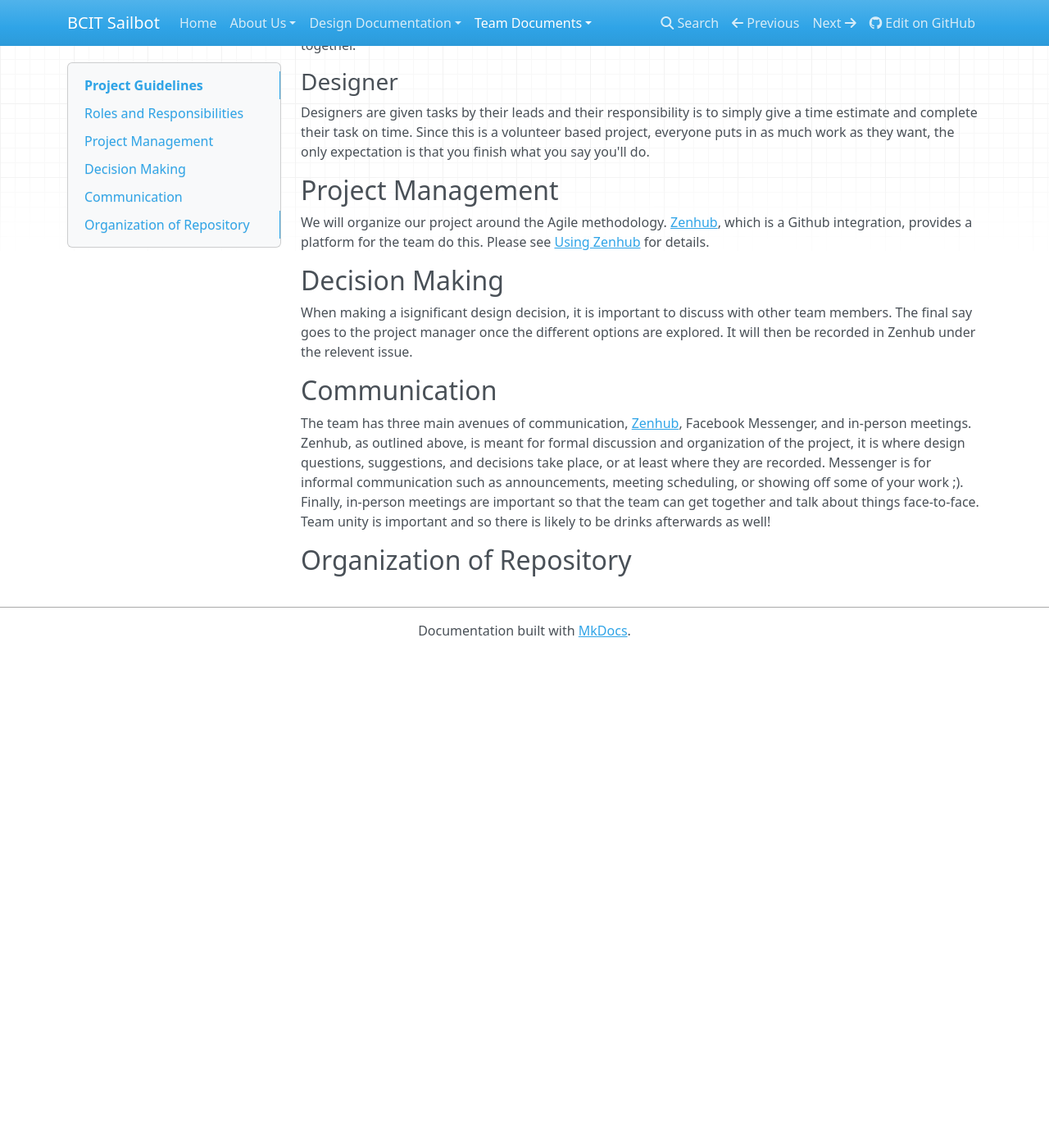
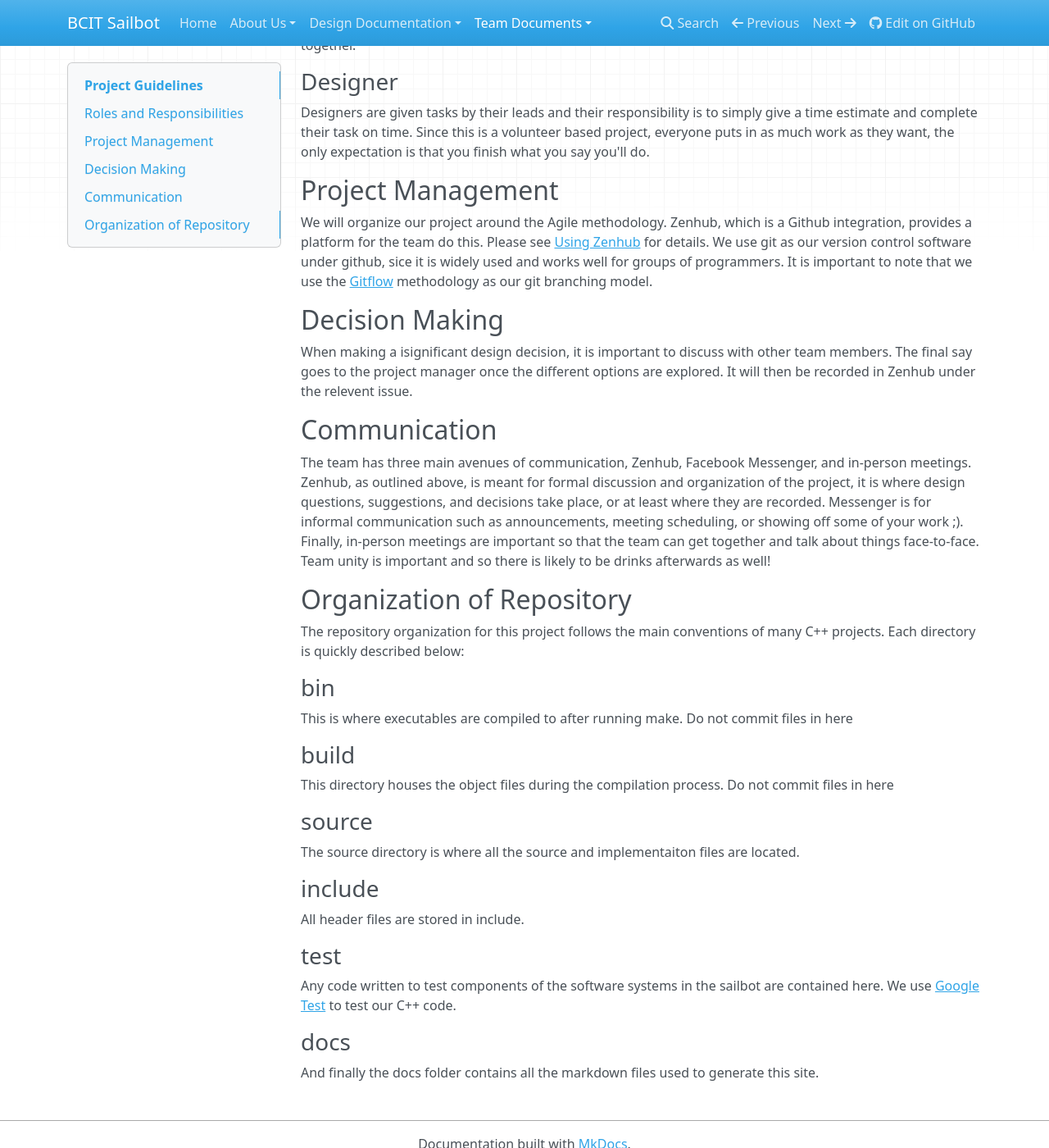
Before and after one commit to mattnite/BCIT-Sailbot, an MkDocs documentation site: the page built from docs/team/guidelines.md, in a window 1280 px wide and 1400 px high, scrolled down 437 px. Shown: the whole window at 82% size. Built offline with MkDocs 1.6.1, drawn with Linux system fonts in a browser that asks for light colours; nearby versions of some CDN libraries; old or Windows-style settings are respelled for this version of MkDocs; before the commit the page ends 1234 px from its top, so only the background shows below that.

Commit message:
finished guidelines

```diff
--- a/docs/team/guidelines.md
+++ b/docs/team/guidelines.md
@@ -29,9 +29,13 @@ is that you finish what you say you'll do.
 
 ## Project Management
 
-We will organize our project around the Agile methodology. [Zenhub](), which is
-a Github integration, provides a platform for the team do this. Please see
-[Using Zenhub](zenhub.md) for details.
+We will organize our project around the Agile methodology. Zenhub, which is a
+Github integration, provides a platform for the team do this. Please see [Using
+Zenhub](zenhub.md) for details. We use git as our version control software under
+github, sice it is widely used and works well for groups of programmers. It is
+important to note that we use the
+[Gitflow](nvie.com/posts/a-successful-git-branching-model/) methodology as our
+git branching model.
 
 ## Decision Making
 
@@ -41,7 +45,7 @@ are explored. It will then be recorded in Zenhub under the relevent issue.
 
 ## Communication
 
-The team has three main avenues of communication, [Zenhub](), Facebook
+The team has three main avenues of communication, Zenhub, Facebook
 Messenger, and in-person meetings. Zenhub, as outlined above, is meant for
 formal discussion and organization of the project, it is where design questions,
 suggestions, and decisions take place, or at least where they are recorded.
@@ -52,4 +56,35 @@ Team unity is important and so there is likely to be drinks afterwards as well!
 
 ## Organization of Repository
 
-###
+The repository organization for this project follows the main conventions of
+many C++ projects. Each directory is quickly described below:
+
+### bin
+
+This is where executables are compiled to after running make. Do not commit
+files in here
+
+### build
+
+This directory houses the object files during the compilation process. Do not
+commit files in here
+
+### source
+
+The source directory is where all the source and implementaiton files are
+located.
+
+### include
+
+All header files are stored in include.
+
+### test
+
+Any code written to test components of the software systems in the sailbot are
+contained here. We use [Google Test](https://github.com/google/googletest) to
+test our C++ code.
+
+### docs
+
+And finally the docs folder contains all the markdown files used to generate
+this site.
```
